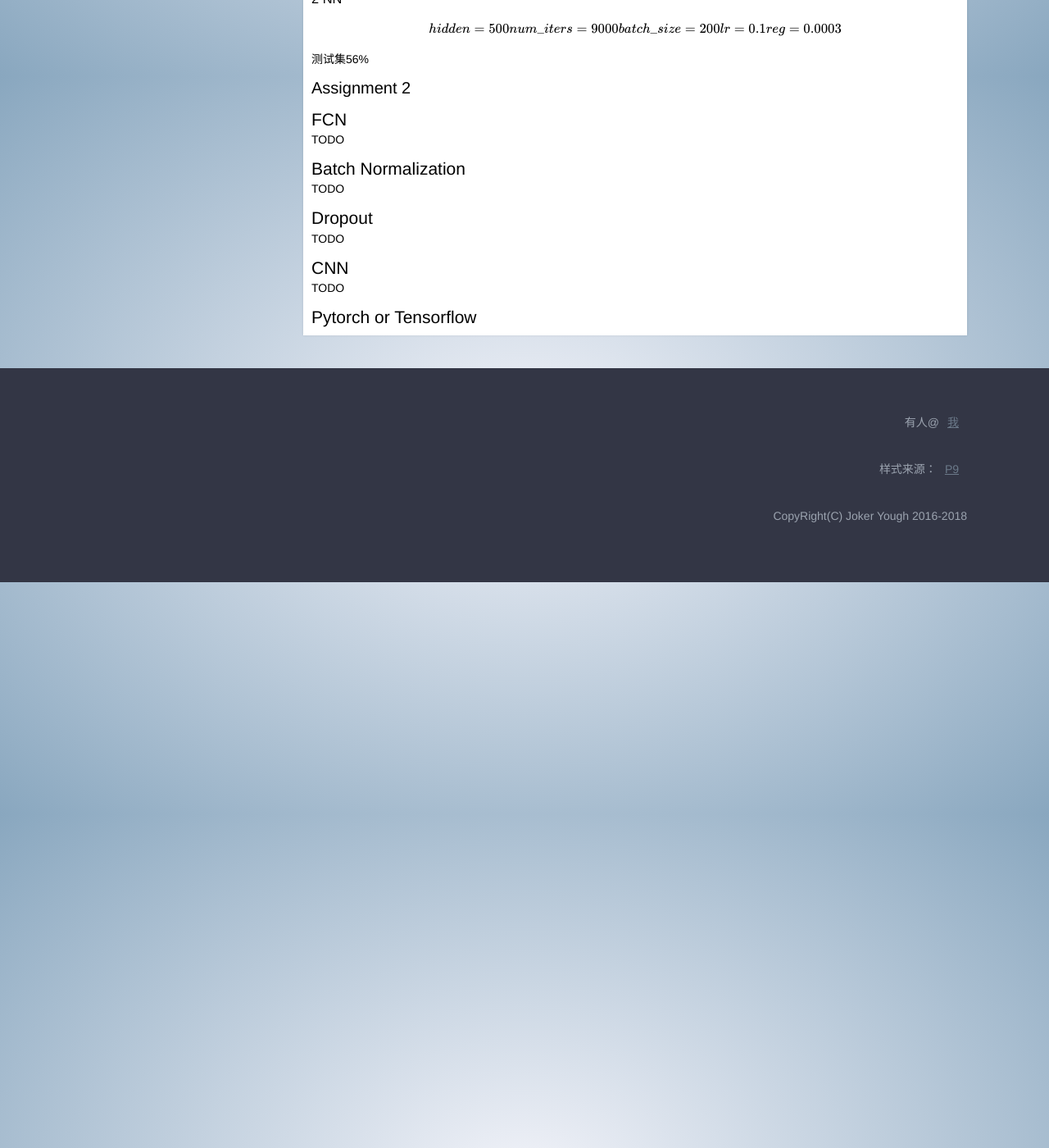
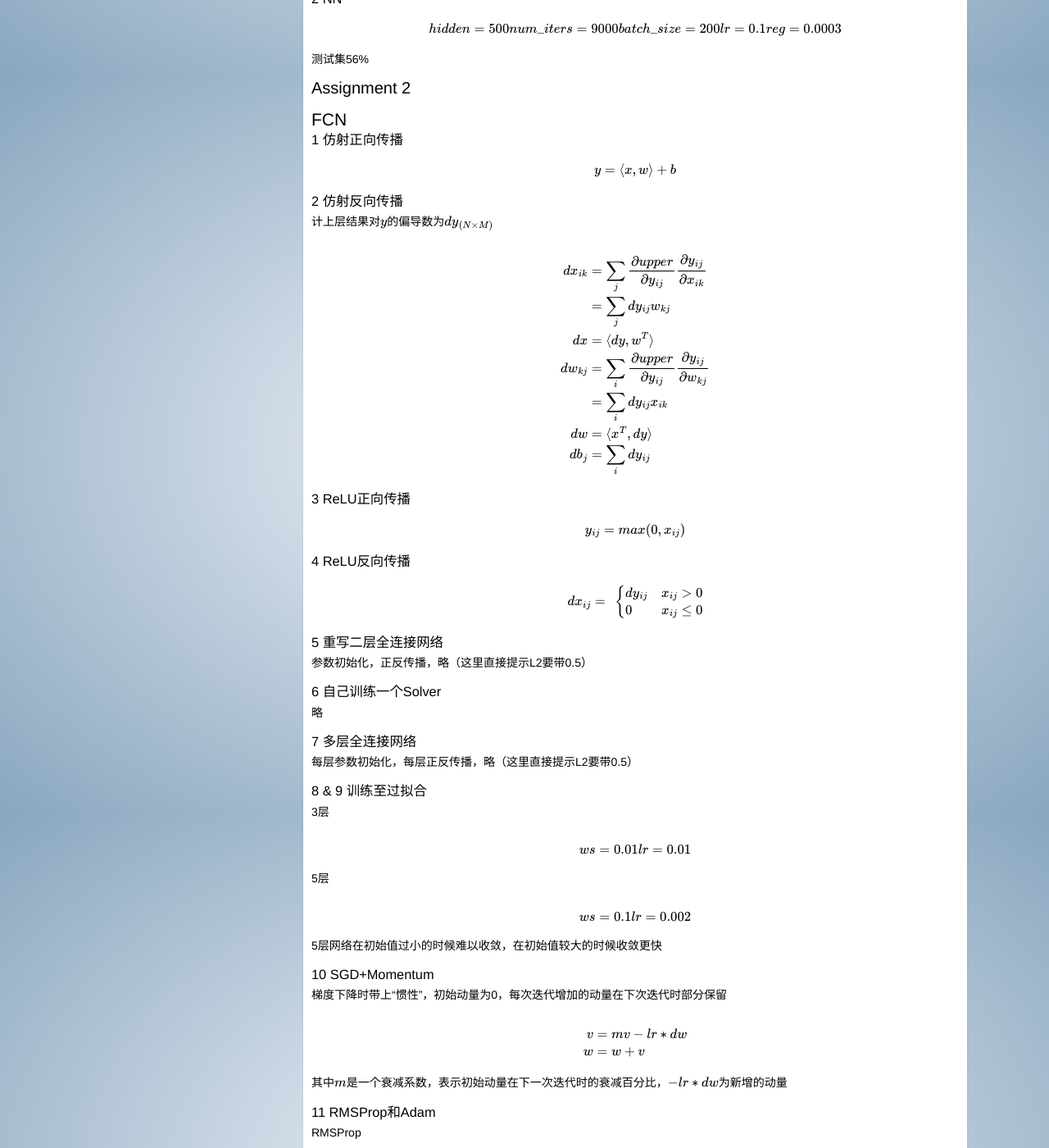
Before and after one commit to pw1316/pw1316.github.io, a Jekyll site: the page built from _posts/2018-07-06-CS231N.md, in a window 1280 px wide and 1400 px high, scrolled down 5307 px. Shown: the whole window at 82% size. Built offline with Jekyll 4.4.1, drawn with Linux system fonts in a browser that asks for light colours; nearby versions of some CDN libraries; formulas are drawn with MathJax 3; some of the changed text lies outside the part shown.

Commit message:
assign2 FCN

```diff
--- a/_posts/2018-07-06-CS231N.md
+++ b/_posts/2018-07-06-CS231N.md
@@ -322,7 +322,108 @@ $$
 
 ## FCN
 
-TODO
+### 1 仿射正向传播
+
+$$y=\langle x,w\rangle+b$$
+
+### 2 仿射反向传播
+
+计上层结果对$$y$$的偏导数为$$dy_{(N\times M)}$$
+
+$$
+\begin{align}
+dx_{ik}&=\sum_{j}{\frac{\partial upper}{\partial y_{ij}} \frac{\partial y_{ij}}{\partial x_{ik}}}\\
+&=\sum_{j}dy_{ij}w_{kj}\\
+dx&=\langle dy,w^T\rangle\\
+dw_{kj}&=\sum_{i}{\frac{\partial upper}{\partial y_{ij}} \frac{\partial y_{ij}}{\partial w_{kj}}}\\
+&=\sum_{i}dy_{ij}x_{ik}\\
+dw&=\langle x^T,dy\rangle\\
+db_j&=\sum_idy_{ij}
+\end{align}
+$$
+
+### 3 ReLU正向传播
+
+$$y_{ij}=max(0,x_{ij})$$
+
+### 4 ReLU反向传播
+
+$$dx_{ij}=\
+\begin{cases}
+dy_{ij}&x_{ij}\gt 0\\
+0&x_{ij}\leq 0\\
+\end{cases}
+$$
+
+### 5 重写二层全连接网络
+
+参数初始化，正反传播，略（这里直接提示L2要带0.5）
+
+### 6 自己训练一个Solver
+
+略
+
+### 7 多层全连接网络
+
+每层参数初始化，每层正反传播，略（这里直接提示L2要带0.5）
+
+### 8 & 9 训练至过拟合
+
+3层
+
+$$
+ws=0.01\\
+lr=0.01
+$$
+
+5层
+
+$$
+ws=0.1\\
+lr=0.002
+$$
+
+5层网络在初始值过小的时候难以收敛，在初始值较大的时候收敛更快
+
+### 10 SGD+Momentum
+
+梯度下降时带上“惯性”，初始动量为0，每次迭代增加的动量在下次迭代时部分保留
+
+$$
+\begin{align}
+v&=mv-lr*dw\\
+w&=w+v
+\end{align}
+$$
+
+其中$$m$$是一个衰减系数，表示初始动量在下一次迭代时的衰减百分比，$$-lr*dw$$为新增的动量
+
+### 11 RMSProp和Adam
+
+RMSProp
+
+$$
+\begin{align}
+cache&=decay*cache+(1-decay) *dw^2\\
+w&=w-\frac{lr*dw}{\sqrt{cache}+\epsilon}
+\end{align}
+$$
+
+Adam
+
+$$
+\begin{align}
+m&=\beta_1*m+(1-\beta_1) *dw\\
+m_t&=\frac{m}{1-\beta_1^t}\\
+v&=\beta_2*v+(1-\beta_2) *dw^2\\
+v_t&=\frac{v}{1-\beta_2^t}\\
+w&=w-\frac{lr*m_t}{\sqrt{v_t}+\epsilon}
+\end{align}
+$$
+
+### 12 训练一个模型
+
+可调超参：隐藏层数量，参数初始缩放，L2系数，批大小，优化器（SGD，SGD+Momentum，RMSProp，Adam），学习率，学习率衰减。略，最终测试集上应该可以到55%以上
 
 ## Batch Normalization
 
```
